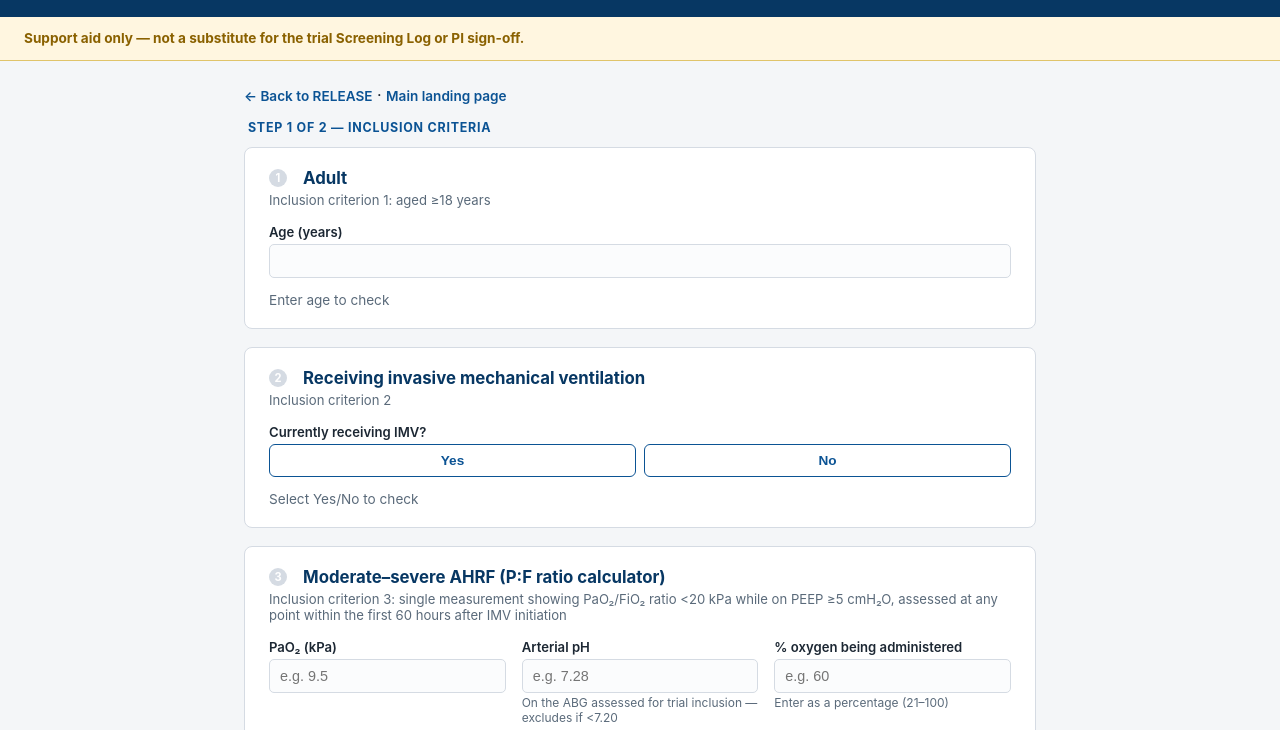
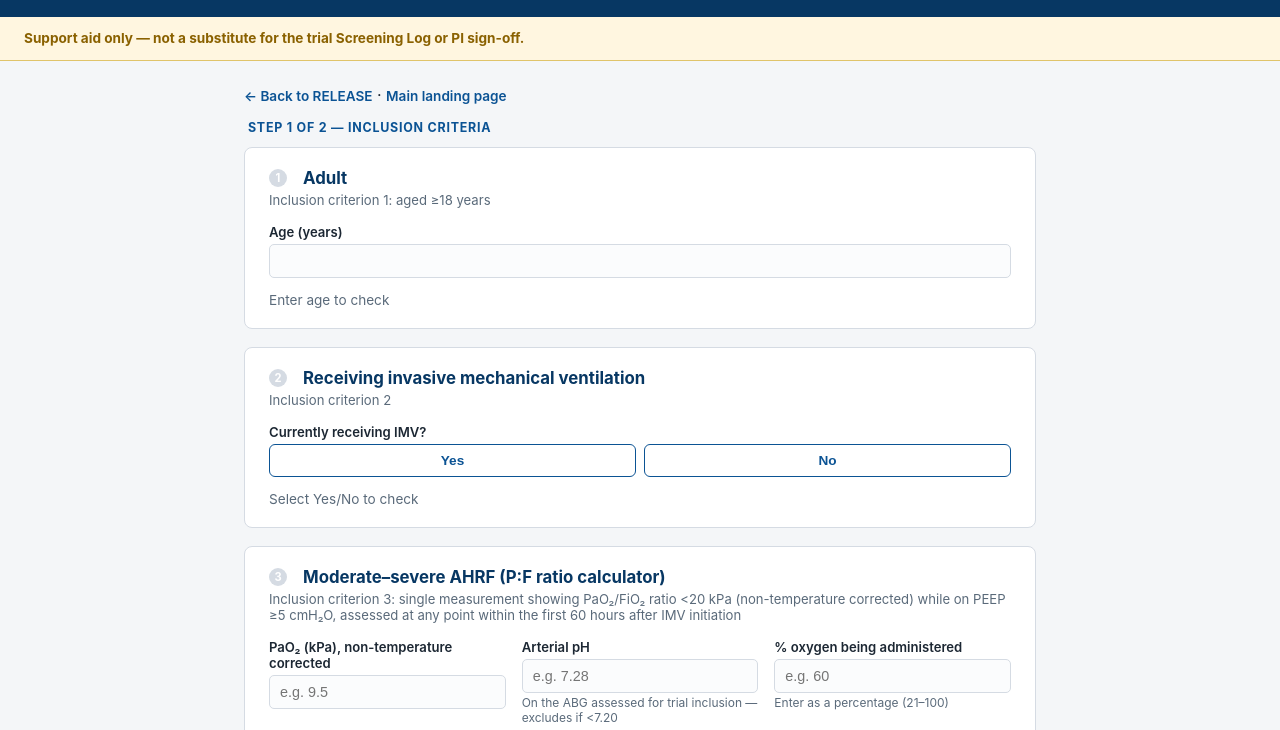
Before and after one commit to swb-icu/research, a plain HTML site: page docs/release/eligibility-tool/index.html in a window 1280 px wide. Shown: the part 70-800 px from the top of the page. Drawn offline with Linux system fonts and the light colour scheme.

Commit message:
Add files via upload

```diff
--- a/docs/release/eligibility-tool/index.html
+++ b/docs/release/eligibility-tool/index.html
@@ -157,11 +157,11 @@
   <!-- INCLUSION 3: P:F RATIO -->
   <div class="card" id="card-ind3">
     <h2><span class="criterion-status" id="ind3-dot">3</span> Moderate&ndash;severe AHRF (P:F ratio calculator)</h2>
-    <p class="sub">Inclusion criterion 3: single measurement showing PaO&#8322;/FiO&#8322; ratio &lt;20 kPa while on PEEP &ge;5 cmH&#8322;O, assessed at any point within the first 60 hours after IMV initiation</p>
+    <p class="sub">Inclusion criterion 3: single measurement showing PaO&#8322;/FiO&#8322; ratio &lt;20 kPa (non-temperature corrected) while on PEEP &ge;5 cmH&#8322;O, assessed at any point within the first 60 hours after IMV initiation</p>
 
     <div class="row">
       <div class="field">
-        <label for="pao2">PaO&#8322; (kPa)</label>
+        <label for="pao2">PaO&#8322; (kPa), non-temperature corrected</label>
         <input type="number" id="pao2" step="0.1" placeholder="e.g. 9.5" oninput="runScreening()" onchange="runScreening()" onkeyup="runScreening()">
       </div>
       <div class="field">
```
